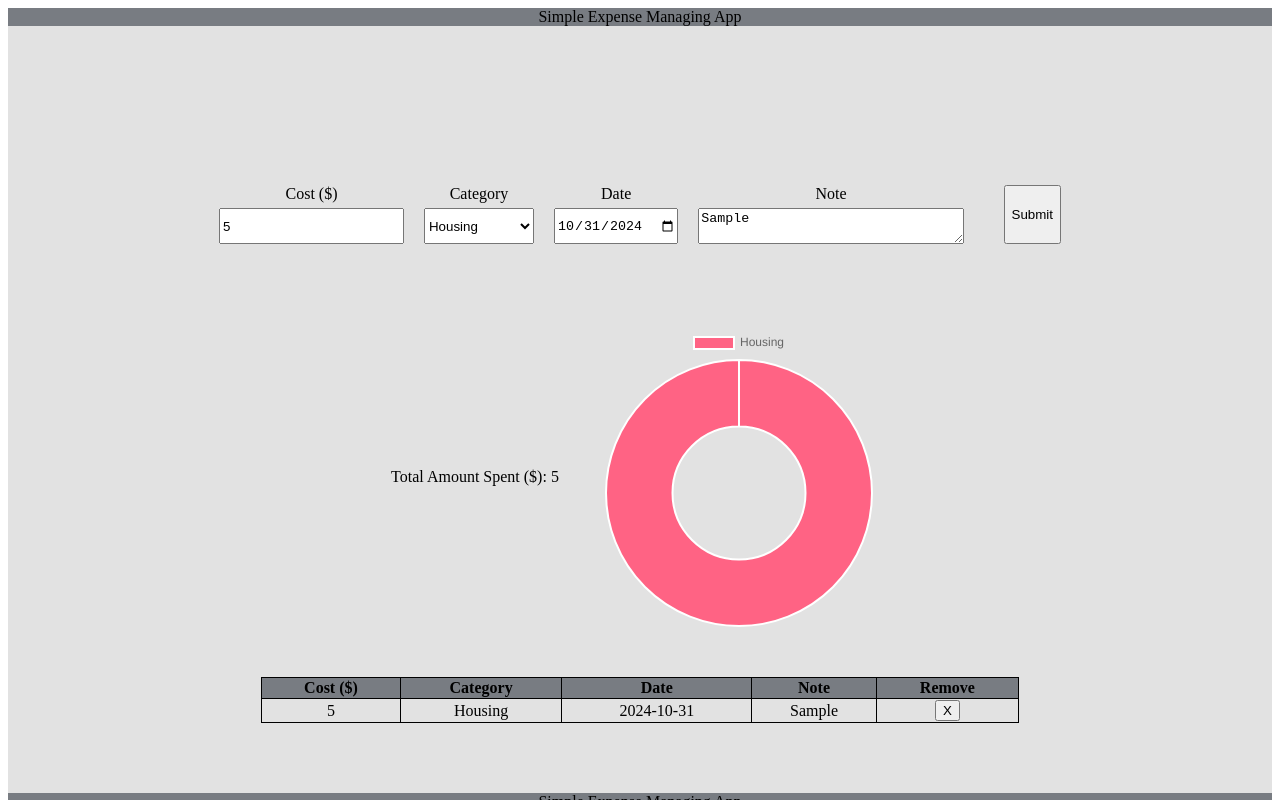
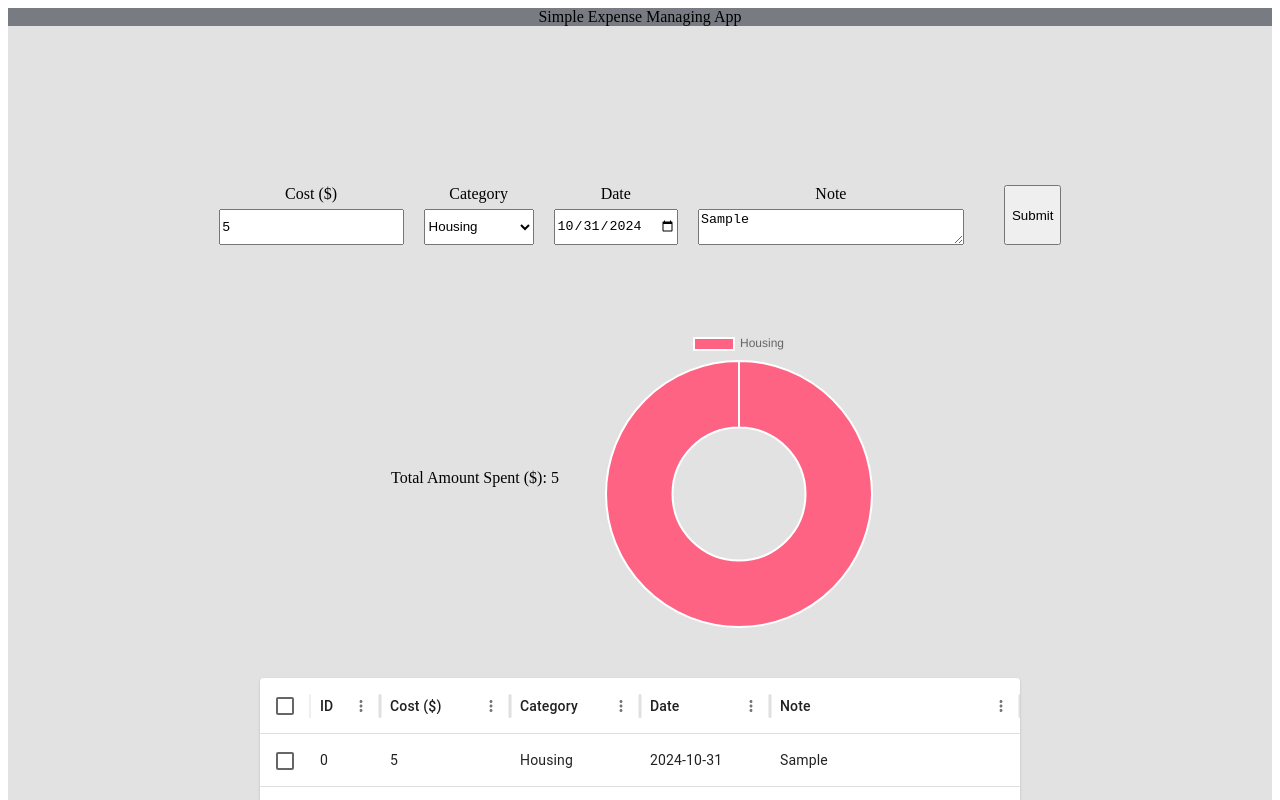
Before and after one commit to QEM-4/GoldKeeper, a React (Vite) app: page / in a window 1280 px wide. Both pictures are taken after typing "5", "Sample" into the empty fields and a click on the button "Submit". Shown: the top 800 px of the page. Built offline with nearby package versions, Linux system fonts and the light colour scheme.

Commit message:
Change the expense table to material UI

```diff
--- a/package.json
+++ b/package.json
@@ -10,6 +10,7 @@
     "preview": "vite preview"
   },
   "dependencies": {
+    "@mui/x-data-grid": "^7.22.0",
     "install": "^0.13.0",
     "npm": "^10.9.0",
     "react": "^18.3.1",
--- a/src/App.jsx
+++ b/src/App.jsx
@@ -1,9 +1,15 @@
 /* eslint-disable react/prop-types */
 import "./App.css";
 import { useState } from "react";
+
 import { Chart, ArcElement } from "chart.js/auto";
 import { Doughnut } from "react-chartjs-2";
 Chart.register(ArcElement);
+
+
+import { DataGrid } from '@mui/x-data-grid';
+import Paper from '@mui/material/Paper';
+
 
 
 const App = () => {
@@ -31,11 +37,11 @@ const ExpenseTracker = () => {
     setExpenses(temp);
   }
 
-  function handleRemove(rowIndex) {
-    let temp = [...expenses];
-    temp.splice(rowIndex, 1);
-    setExpenses(temp);
-  }
+  // function handleRemove(rowIndex) {
+  //   let temp = [...expenses];
+  //   temp.splice(rowIndex, 1);
+  //   setExpenses(temp);
+  // }
 
   if (expenses.length == 0) {
     return (
@@ -48,7 +54,7 @@ const ExpenseTracker = () => {
       <div className="expense-tracker-container">
         <ExpenseForm updateList={updateList} />
         <ExpenseResult expenses={expenses} />
-        <ExpenseList expenses={expenses} handleRemove={handleRemove} />
+        <ExpenseList expenses={expenses} />
       </div>
     );
   }
@@ -178,39 +184,69 @@ const ExpenseResult = ({ expenses }) => {
 }
 
 
-const ExpenseList = ({ expenses, handleRemove }) => {
-  const tableRows = expenses.map((expense, rowIndex) => (
-    <tr key={rowIndex}>
-      <td>{expense.cost}</td>
-      <td>{expense.category}</td>
-      <td>{expense.date}</td>
-      <td>{expense.note == "" ? "No Note" : expense.note}</td>
-      <td>
-        <RemoveButton rowIndex={rowIndex} handleRemove={handleRemove} />
-      </td>
-    </tr>
-  ));
+const ExpenseList = ({ expenses }) => {
+
+  const columns = [
+    { field: 'id', headerName: 'ID', width: 70 },
+    { field: 'cost', headerName: 'Cost ($)', width: 130 },
+    { field: 'category', headerName: 'Category', width: 130 },
+    { field: 'date', headerName: 'Date', width: 130 },
+    { field: 'note', headerName: 'Note', width: 250 }
+  ];
+
+  const rows = expenses.map((expense, rowIndex) => ({
+    id: rowIndex, cost: expense.cost, category: expense.category, date: expense.date, note: expense.note == "" ? "No Note" : expense.note
+  }));
+
+
+
+  // const rows = expenses.map((expense, rowIndex) => (
+  //   <tr key={rowIndex}>
+  //     <td>{expense.cost}</td>
+  //     <td>{expense.category}</td>
+  //     <td>{expense.date}</td>
+  //     <td>{expense.note == "" ? "No Note" : expense.note}</td>
+  //     <td>
+  //       <RemoveButton rowIndex={rowIndex} handleRemove={handleRemove} />
+  //     </td>
+  //   </tr>
+  // ));
+
+  const paginationModel = { page: 0, pageSize: 9 };
 
   return (
-    <table className="expense-table-container">
-      <thead>
-        <tr>
-          <th>Cost ($)</th>
-          <th>Category</th>
-          <th>Date</th>
-          <th>Note</th>
-          <th>Remove</th>
-        </tr>
-      </thead>
-      <tbody>{tableRows}</tbody>
-    </table>
+    <Paper sx={{ height: 600, width: '100%' }}>
+      <DataGrid
+        rows={rows}
+        columns={columns}
+        initialState={{ pagination: { paginationModel } }}
+        pageSizeOptions={[5, 10]}
+        checkboxSelection
+        sx={{ border: 0 }}
+      />
+    </Paper>
+
+
+
+    // <table className="expense-table-container">
+    //   <thead>
+    //     <tr>
+    //       <th>Cost ($)</th>
+    //       <th>Category</th>
+    //       <th>Date</th>
+    //       <th>Note</th>
+    //       <th>Remove</th>
+    //     </tr>
+    //   </thead>
+    //   <tbody>{tableRows}</tbody>
+    // </table>
   );
 }
 
-const RemoveButton = ({ rowIndex, handleRemove }) => {
-  function clickHandler() {
-    handleRemove(rowIndex);
-  }
+// const RemoveButton = ({ rowIndex, handleRemove }) => {
+//   function clickHandler() {
+//     handleRemove(rowIndex);
+//   }
 
-  return <button onClick={clickHandler}>X</button>;
-}
+//   return <button onClick={clickHandler}>X</button>;
+// }
```
Also changed, not shown: 1 other file (tests, documents, lock files or other folders).
